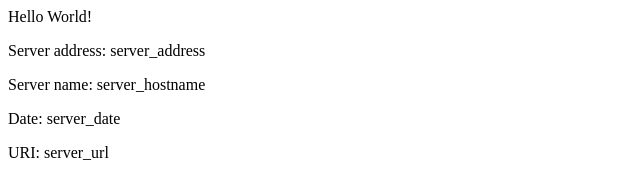
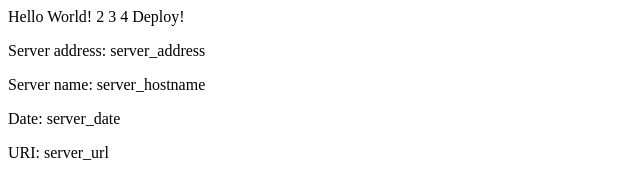
Before and after one commit to sortigoza/eks-example, a plain HTML site: page src/index.html in a window 1280 px wide. Shown: the whole page, without its empty margins (0-640 px from the left). Drawn offline with Linux system fonts and the light colour scheme.

Commit message:
update html

```diff
--- a/src/index.html
+++ b/src/index.html
@@ -2,7 +2,7 @@
 <title>Hello World</title>
 </head>
 <div class="info">
-<h>Hello World!</h>
+<h>Hello World! 2 3 4 Deploy!</h>
 <p><span>Server&nbsp;address:</span> <span>server_address</span></p>
 <p><span>Server&nbsp;name:</span> <span>server_hostname</span></p>
 <p class="smaller"><span>Date:</span> <span>server_date</span></p>
```
